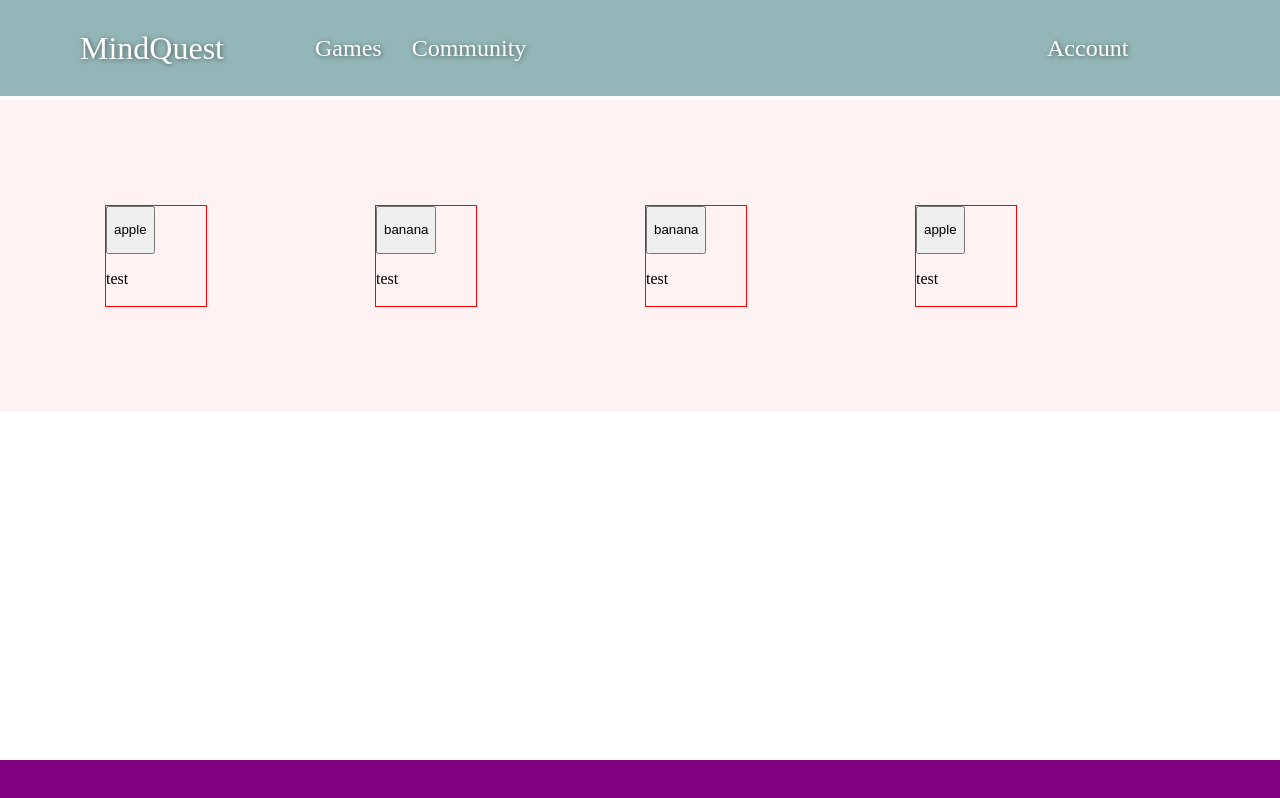
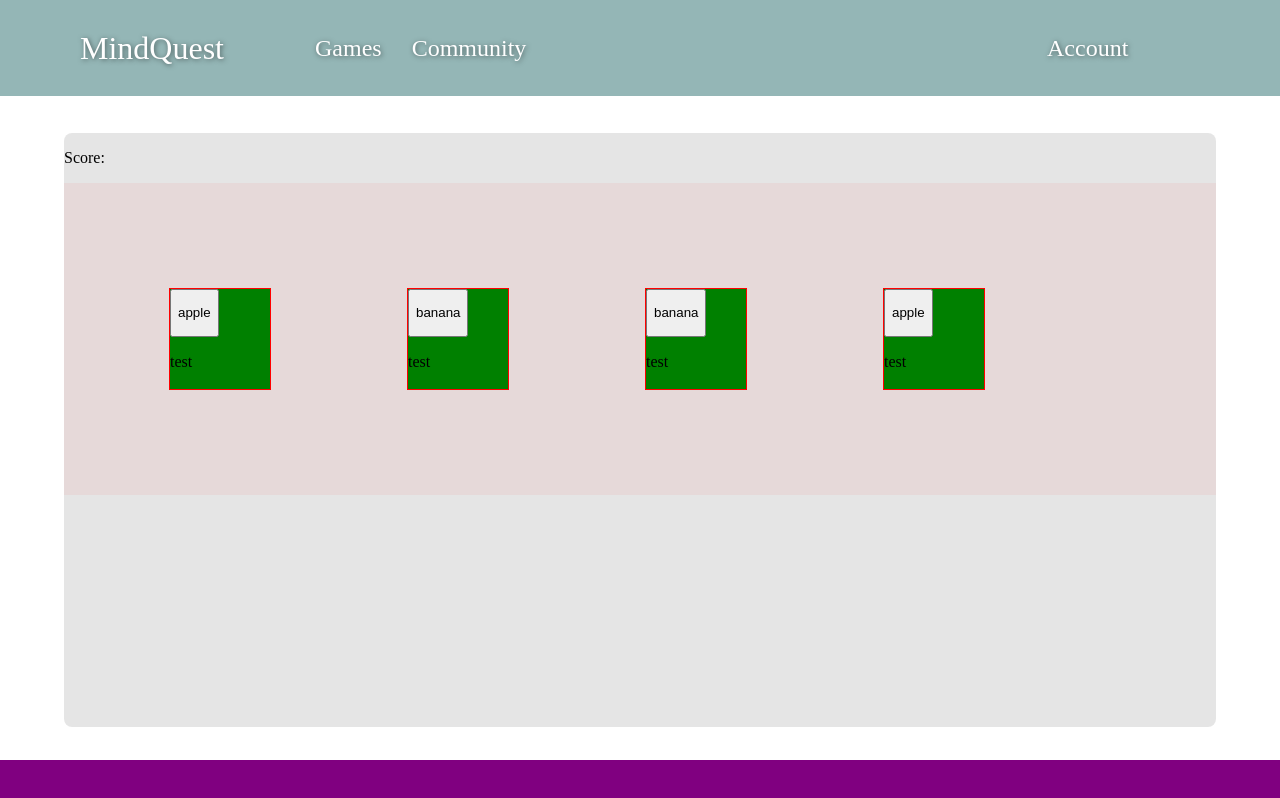
Before and after one commit to yanakolajara/mindquest-frontend, a React (Create React App) app: page /game/1 in a window 1280 px wide. Shown: the top 798 px of the page. Built offline with nearby package versions, Linux system fonts and the light colour scheme.

Commit message:
feature: card flip states

```diff
--- a/src/routes/Games/MemoryCards/Card.tsx
+++ b/src/routes/Games/MemoryCards/Card.tsx
@@ -1,42 +1,41 @@
 import React from 'react';
 
-// type Props = {
-//   id: number;
-//   value: string;
-//   isFlipped: boolean;
-// };
+type CardType = {
+  id: number;
+  value: string;
+};
+type Props = {
+  id: number;
+  value: string;
+  setSelected: React.Dispatch<React.SetStateAction<CardType[]>>;
+  selected: CardType[];
+  lockBoard: boolean;
+};
 
 export default function Card({
   id,
   value,
-  isFlipped,
   setSelected,
+  lockBoard,
   selected,
-  isMatched,
-}: {
-  id: number;
-  value: string;
-  isFlipped: boolean;
-  setSelected: any;
-  selected: any;
-  isMatched: boolean;
-}) {
-  const cardStyle = {
+}: Props) {
+  let cardStyle = {
     border: '1px solid red',
     width: '100px',
     height: '100px',
     margin: '5px',
   };
 
-  const cardClassName = `card ${isFlipped ? 'flipped' : ''} ${
-    isMatched ? 'matched' : ''
-  }`;
+  const [state, setState] = React.useState('hidden');
 
   return (
-    <div style={cardStyle} className={cardClassName}>
+    <div style={cardStyle} className={`card card__${state}`} key={id}>
       <button
-        onClick={() => setSelected([...selected, { id, value }])}
-        type='button'
+        onClick={() => {
+          if (lockBoard) return;
+          setState('flipped');
+          setSelected([...selected, { id, value }]);
+        }}
       >
         <p>{value}</p>
       </button>
--- a/src/routes/Games/MemoryCards/MemoryCards.scss
+++ b/src/routes/Games/MemoryCards/MemoryCards.scss
@@ -1,12 +1,24 @@
-.memorycards {
-  &__container {
-    background-color: rgba($color: red, $alpha: 0.05);
-    padding: 100px;
-    display: grid;
-    grid-template-columns: repeat(4, 1fr);
+.game-screen {
+  background-color: rgba($color: #000000, $alpha: 0.1);
+  border-radius: 0.5rem;
+  justify-self: center;
+  align-self: center;
+  width: 90%;
+  height: 90%;
+}
+.game-board {
+  display: grid;
+  grid-template-columns: repeat(4, 1fr);
+
+  padding: 100px;
+  background-color: rgba($color: red, $alpha: 0.05);
+}
+
+.card {
+  &__hidden {
+    background-color: green;
+  }
+  &__flipped {
+    background-color: red;
   }
 }
-
-.matched {
-  background-color: rgba($color: green, $alpha: 0.5);
-}
--- a/src/routes/Games/MemoryCards/MemoryCards.tsx
+++ b/src/routes/Games/MemoryCards/MemoryCards.tsx
@@ -1,114 +1,57 @@
 import React from 'react';
 // import Card from './Card';
 import './MemoryCards.scss';
+import Card from './Card';
 
 type Props = {};
-type Card = {
+type CardType = {
   id: number;
   value: string;
-  isFlipped: boolean;
-  isMatched: boolean;
 };
 
 export default function MemoryCards(props: Props): JSX.Element {
   //   const [cards, setCards] = React.useState<Card[]>([]);
-  const [selected, setSelected] = React.useState<Card[]>([]);
+  const [selected, setSelected] = React.useState<CardType[]>([]);
   const [lockBoard, setLockBoard] = React.useState<boolean>(false);
-  let cards: Card[] = [
+  let cards: CardType[] = [
     {
       id: 1,
       value: 'apple',
-      isFlipped: false,
-      isMatched: false,
     },
     {
       id: 2,
       value: 'banana',
-      isFlipped: false,
-      isMatched: false,
     },
     {
       id: 3,
       value: 'banana',
-      isFlipped: false,
-      isMatched: false,
     },
     {
       id: 4,
       value: 'apple',
-      isFlipped: false,
-      isMatched: false,
     },
   ];
-  const [loading, setLoading] = React.useState<boolean>(false);
-
-  //   const addCards = () => {
-  //     for (let count = 0; count < 16; count++) {
-  //       let newCard = {
-  //         id: count,
-  //       };
-  //       cards.push(newCard);
-  //     }
-  //     setLoading(false);
-  //   };
 
   const displayCards = () => {
     return cards.map((card) => {
       return (
-        <div
-          style={{
-            border: '1px solid red',
-            width: '100px',
-            height: '100px',
-            margin: '5px',
-          }}
-          className='card'
-        >
-          <button
-            onClick={() => {
-              if (!lockBoard) {
-                setSelected([...selected, card]);
-              }
-            }}
-            type='button'
-          >
-            <p>{card.value}</p>
-          </button>
-          <p>test</p>
-        </div>
+        <Card
+          id={card.id}
+          value={card.value}
+          setSelected={setSelected}
+          selected={selected}
+          lockBoard={lockBoard}
+        />
       );
     });
   };
-
-  const checkMatch = () => {
-    setLockBoard(true);
-    if (selected[0].value === selected[1].value) {
-      console.log('match');
-
-      setSelected([]);
-    } else {
-      console.log('no match');
-      setTimeout(() => {
-        setSelected([]);
-      }, 1000);
-    }
-    setLockBoard(false);
-  };
-
-  React.useEffect(() => {
-    // addCards();
-
-    console.log('selected:', selected);
-    if (selected.length > 1) {
-      checkMatch();
-    }
-  }, [selected]);
-
-  return loading ? (
-    <div>Loading...</div>
-  ) : (
-    <div className='memorycards'>
-      <div className='memorycards__container'>{displayCards()}</div>
+  return (
+    <div className='game-screen'>
+      <p>
+        Score:
+        {/* {score} */}
+      </p>
+      <div className='game-board'>{displayCards()}</div>
     </div>
   );
 }
```
